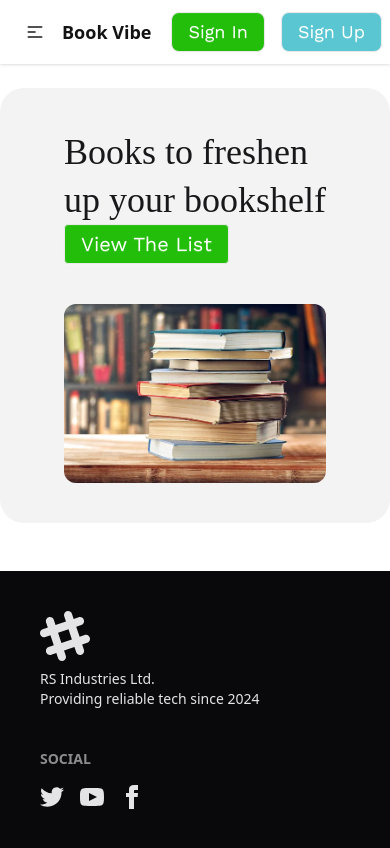
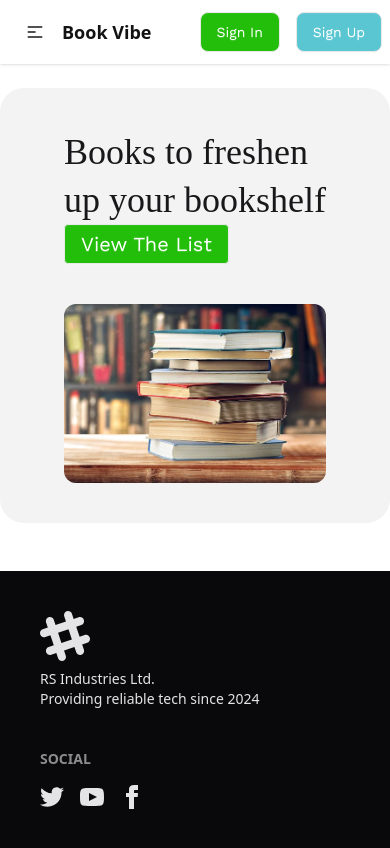
Before and after one commit to soponalways/Book-Vibe, a React (Vite) app: page / in a window 390 px wide. Built offline with nearby package versions, Linux system fonts and the light colour scheme; a web font is replaced by a local one.

Commit message:
fix nav bar issue on mobaile responsive

```diff
--- a/src/Components/Header/NavBar.jsx
+++ b/src/Components/Header/NavBar.jsx
@@ -27,8 +27,8 @@ const NavBar = () => {
                 </ul>
             </div>
             <div className="navbar-end gap-4">
-                <a className="btn bg-[#23BE0A] text-white text-lg work-sans font-semibold rounded-lg">Sign In</a>
-                <a className="btn bg-[#59C6D2] text-white text-lg work-sans font-semibold rounded-lg">Sign Up</a>
+                <a className="btn bg-[#23BE0A] text-white text-sm lg:text-lg work-sans font-semibold rounded-lg">Sign In</a>
+                <a className="btn bg-[#59C6D2] text-white text-sm lg:text-lg work-sans font-semibold rounded-lg">Sign Up</a>
             </div>
         </div>
     );
```
